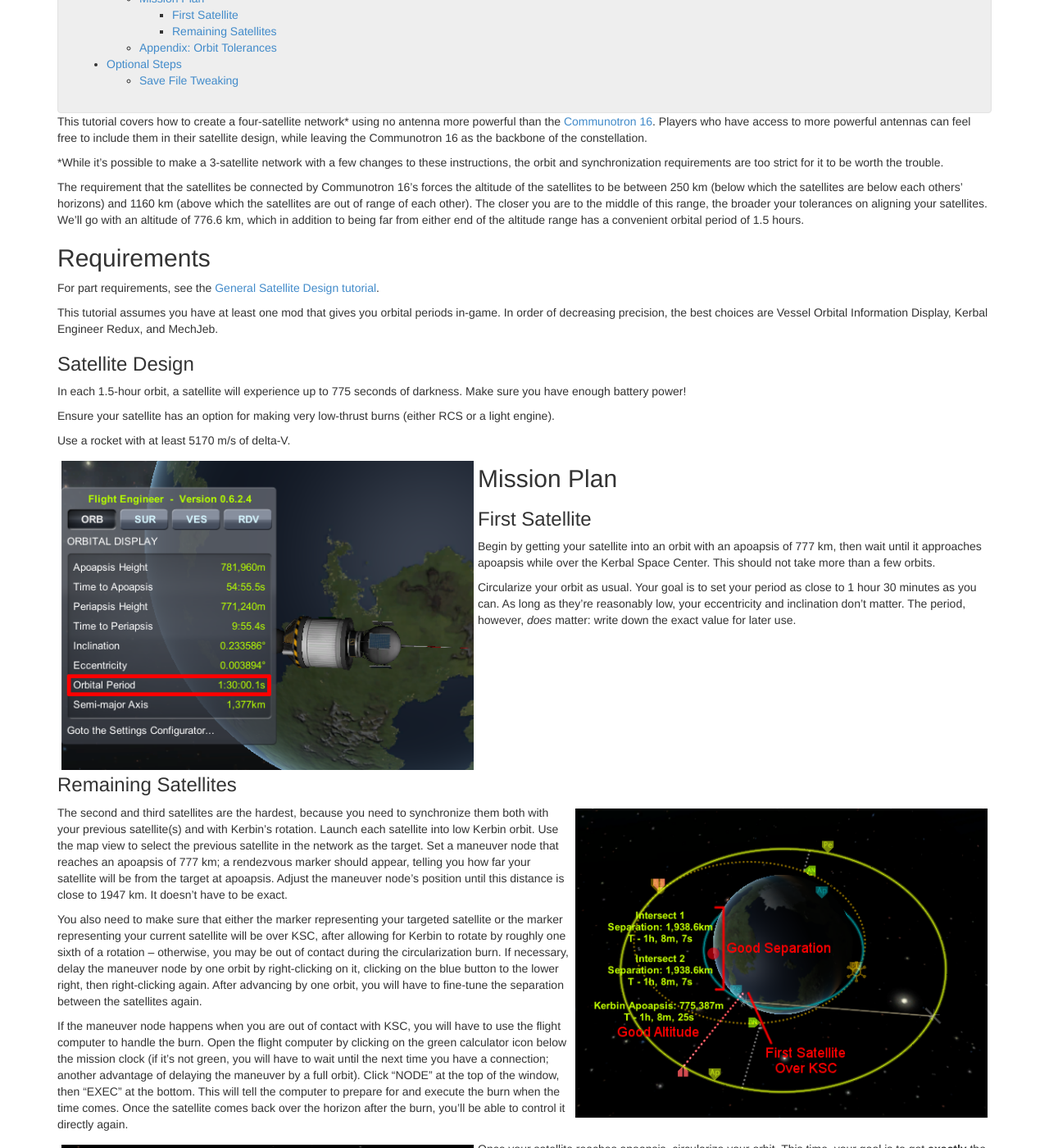
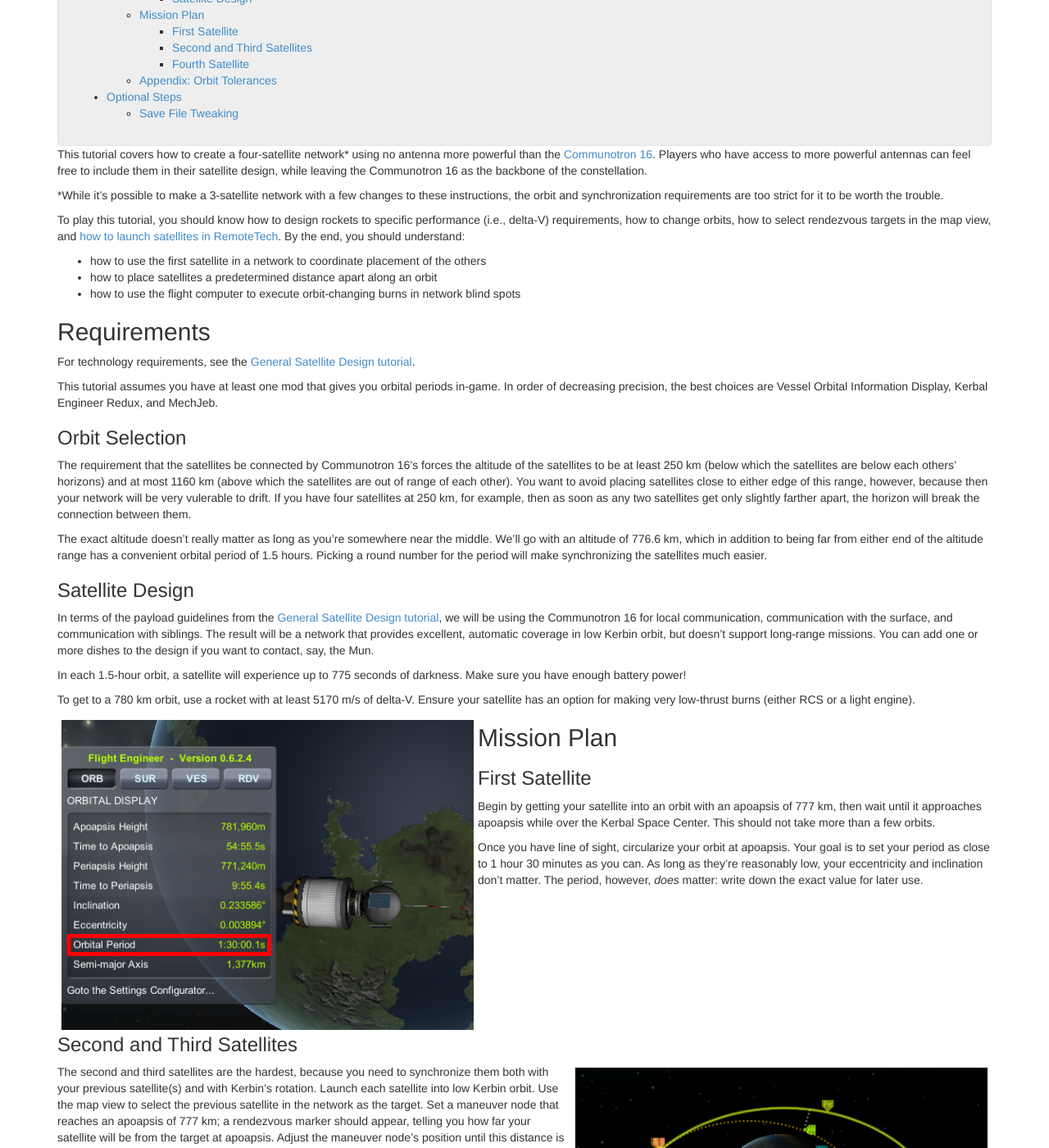
Before and after one commit to RemoteTechnologiesGroup/RemoteTech, a Jekyll site: the page built from tutorials/c16network.md, in a window 1280 px wide and 1400 px high, scrolled down 388 px. Shown: the whole window at 82% size. Built offline with Jekyll 4.4.1, drawn with Linux system fonts in a browser that asks for light colours; nearby versions of some CDN libraries; some of the changed text lies outside the part shown.

Commit message:
Improved context of two tutorials.

```diff
--- a/tutorials/c16network.md
+++ b/tutorials/c16network.md
@@ -13,24 +13,35 @@ navbar: false
 This tutorial covers how to create a four-satellite network* using no antenna more powerful than the [Communotron 16](../../guide/parts/#communotron-16). Players who have access to more powerful antennas can feel free to include them in their satellite design, while leaving the Communotron 16 as the backbone of the constellation.
 
 *While it's possible to make a 3-satellite network with a few changes to these instructions, the orbit and synchronization requirements are too strict for it to be worth the trouble.
+{:.footnote}
 
-The requirement that the satellites be connected by Communotron 16's forces the altitude of the satellites to be between 250&nbsp;km (below which the satellites are below each others' horizons) and 1160&nbsp;km (above which the satellites are out of range of each other). The closer you are to the middle of this range, the broader your tolerances on aligning your satellites. We'll go with an altitude of 776.6&nbsp;km, which in addition to being far from either end of the altitude range has a convenient orbital period of 1.5&nbsp;hours.
+To play this tutorial, you should know how to design rockets to specific performance (i.e., delta-V) requirements, how to change orbits, how to select rendezvous targets in the map view, and [how to launch satellites in RemoteTech](../firstsat/). By the end, you should understand:
+
+* how to use the first satellite in a network to coordinate placement of the others
+* how to place satellites a predetermined distance apart along an orbit
+* how to use the flight computer to execute orbit-changing burns in network blind spots
 
 <!-- The tutorial gives two methods for creating an omni network. [Separate launches](#method-1-separate-launches) have an easier rocket design and less specific orbit requirements, but are more tedious. A [single launch](#method-2-single-launcher) is faster, but requires skill in both rocket design and orbital maneuvers.-->
 
 ##Requirements
 
-For part requirements, see the [General Satellite Design tutorial](../comsats/).
+For technology requirements, see the [General Satellite Design tutorial](../comsats/).
 
 This tutorial assumes you have at least one mod that gives you orbital periods in-game. In order of decreasing precision, the best choices are Vessel Orbital Information Display, Kerbal Engineer Redux, and MechJeb.
 
+###Orbit Selection
+
+The requirement that the satellites be connected by Communotron 16's forces the altitude of the satellites to be at least 250&nbsp;km (below which the satellites are below each others' horizons) and at most 1160&nbsp;km (above which the satellites are out of range of each other). You want to avoid placing satellites close to either edge of this range, however, because then your network will be very vulerable to drift. If you have four satellites at 250&nbsp;km, for example, then as soon as any two satellites get only slightly farther apart, the horizon will break the connection between them.
+
+The exact altitude doesn't really matter as long as you're somewhere near the middle. We'll go with an altitude of 776.6&nbsp;km, which in addition to being far from either end of the altitude range has a convenient orbital period of 1.5&nbsp;hours. Picking a round number for the period will make synchronizing the satellites much easier.
+
 ###Satellite Design
+
+In terms of the payload guidelines from the [General Satellite Design tutorial](../comsats/), we will be using the Communotron 16 for local communication, communication with the surface, and communication with siblings. The result will be a network that provides excellent, automatic coverage in low Kerbin orbit, but doesn't support long-range missions. You can add one or more dishes to the design if you want to contact, say, the Mun.
 
 In each 1.5-hour orbit, a satellite will experience up to 775&nbsp;seconds of darkness. Make sure you have enough battery power!
 
-Ensure your satellite has an option for making very low-thrust burns (either RCS or a light engine).
-
-Use a rocket with at least 5170 m/s of delta-V.
+To get to a 780&nbsp;km orbit, use a rocket with at least 5170 m/s of delta-V. Ensure your satellite has an option for making very low-thrust burns (either RCS or a light engine).
 
 ![Image showing how to look up orbital period in Kerbal Engineer](single_finalorbit.png "Getting an (almost) 1.5 hour orbit"){: .left}
 
@@ -40,9 +51,9 @@ Use a rocket with at least 5170 m/s of delta-V.
 
 Begin by getting your satellite into an orbit with an apoapsis of 777&nbsp;km, then wait until it approaches apoapsis while over the Kerbal Space Center. This should not take more than a few orbits.
 
-Circularize your orbit as usual. Your goal is to set your period as close to 1 hour 30 minutes as you can. As long as they're reasonably low, your eccentricity and inclination don't matter. The period, however, *does* matter: write down the exact value for later use.
+Once you have line of sight, circularize your orbit at apoapsis. Your goal is to set your period as close to 1 hour 30 minutes as you can. As long as they're reasonably low, your eccentricity and inclination don't matter. The period, however, *does* matter: write down the exact value for later use.
 
-###Remaining Satellites
+###Second and Third Satellites
 {: .spacer}
 
 ![Image showing how the map view should look before the second satellite's transfer burn](single_2_align.png "A good transfer burn for the second of three satellites: apoapsis at KEO altitude, and 1947 km from the first satellite"){: .right}
@@ -51,11 +62,13 @@ The second and third satellites are the hardest, because you need to synchronize
 
 You also need to make sure that either the marker representing your targeted satellite or the marker representing your current satellite will be over KSC, after allowing for Kerbin to rotate by roughly one sixth of a rotation -- otherwise, you may be out of contact during the circularization burn. If necessary, delay the maneuver node by one orbit by right-clicking on it, clicking on the blue button to the lower right, then right-clicking again. After advancing by one orbit, you will have to fine-tune the separation between the satellites again.
 
-If the maneuver node happens when you are out of contact with KSC, you will have to use the flight computer to handle the burn. Open the flight computer by clicking on the green calculator icon below the mission clock (if it's not green, you will have to wait until the next time you have a connection; another advantage of delaying the maneuver by a full orbit). Click "NODE" at the top of the window, then "EXEC" at the bottom. This will tell the computer to prepare for and execute the burn when the time comes. Once the satellite comes back over the horizon after the burn, you'll be able to control it directly again.
+If the maneuver node happens when you are out of contact with KSC, you will have to use the flight computer to handle the burn. Open the flight computer by clicking on the green calculator icon below the mission clock (if it's not green, you will have to wait until the next time you have a connection). Click "NODE" at the top of the window, then "EXEC" at the bottom. This will tell the computer to prepare for and execute the burn when the time comes. Once the satellite comes back over the horizon after the burn, you'll be able to control it directly again.
 
 ![A finished 4-satellite constellation](single_final.png){: .left}
 
 Once your satellite reaches apoapsis, circularize your orbit. This time, your goal is to get **exactly** the same period as your first satellite (to within [high tolerances](#appendix-orbit-tolerances)). RCS can help with this, as can right-clicking on your engine and setting the throttle limiter to a very low value.
+
+###Fourth Satellite
 
 The fourth satellite is similar to the second and third, except you don't have to worry about synchronizing with KSC's rotation. If you set up the maneuver to reach apoapsis 1947&nbsp;km from the previous satellite, then you are guaranteed to have a working connection when you make the circularization burn.
 
```
Also changed, not shown: tutorials/comsats.md (+20 -3 lines).
